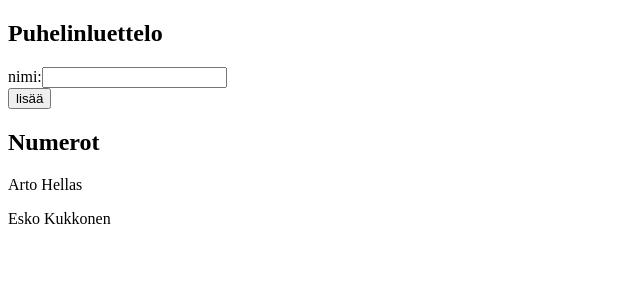
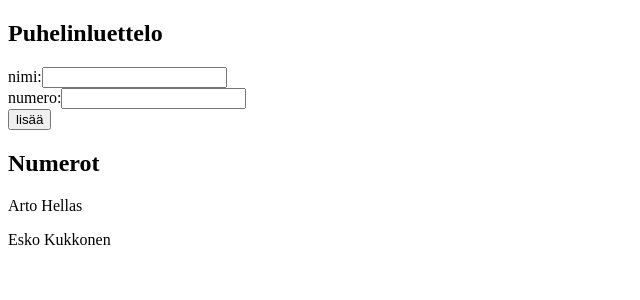
Before and after one commit to bapilcom/fullstack2018, a React (Create React App) app in the folder puhelinluettelo/: page / in a window 1280 px wide. Shown: the top 300 px of the page, without its empty margins (0-640 px from the left). Built offline with nearby package versions, Linux system fonts and the light colour scheme.

Commit message:
2.8 puhelinluettelo osa 3

```diff
--- a/puhelinluettelo/src/App.js
+++ b/puhelinluettelo/src/App.js
@@ -28,12 +28,14 @@ class App extends React.Component {
         if (!this.personExists(personName)) {
             const personObject = {
                 name: personName,
+                number: this.state.newNumber,
                 id: this.state.persons.length + 1
             };
             const persons = this.state.persons.concat(personObject);
             this.setState({
                 persons: persons,
-                newName: ''
+                newName: '',
+                newNumber: ''
             });
         } else {
             alert('Henkilö ' + personName + ' on jo luettelossa');
@@ -41,8 +43,11 @@ class App extends React.Component {
     };
 
     handlePersonNameChange = (event) => {
-        console.log(event.target.value);
         this.setState({ newName: event.target.value });
+    };
+
+    handlePersonNumberChange = (event) => {
+        this.setState({ newNumber: event.target.value });
     };
 
     render() {
@@ -55,6 +60,13 @@ class App extends React.Component {
                         <input
                             value={this.state.newName}
                             onChange={this.handlePersonNameChange}
+                        />
+                    </div>
+                    <div>
+                        numero:
+                        <input
+                            value={this.state.newNumber}
+                            onChange={this.handlePersonNumberChange}
                         />
                     </div>
                     <div>
```
